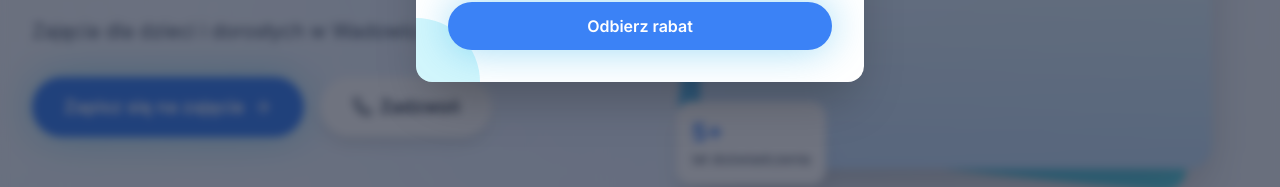
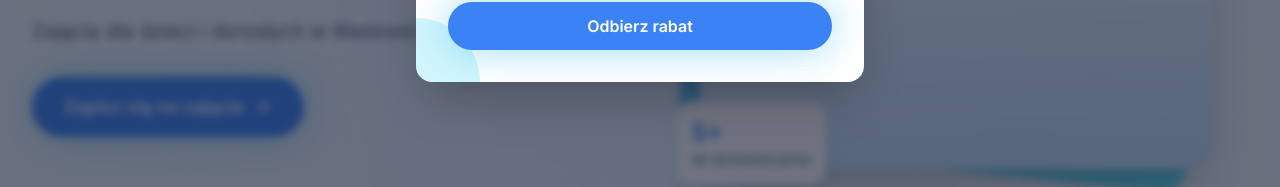
Before and after one commit to karwyss/multisport, a React (Vite) app: page / in a window 1280 px wide. Shown: the part 503-690 px from the top of the page. Built offline with nearby package versions, Linux system fonts and the light colour scheme.

Commit message:
Remove phone button in Hero

```diff
--- a/src/components/Hero.tsx
+++ b/src/components/Hero.tsx
@@ -1,5 +1,5 @@
 import { motion } from 'framer-motion';
-import { FiArrowRight, FiPhone } from 'react-icons/fi';
+import { FiArrowRight } from 'react-icons/fi';
 import { heroData, contactData } from '../data/content';
 
 export default function Hero() {
@@ -40,7 +40,7 @@ export default function Hero() {
               {heroData.subheadline}
             </p>
 
-            <div className="flex flex-col sm:flex-row gap-4 justify-center lg:justify-start">
+            <div className="flex justify-center lg:justify-start">
               <motion.a
                 href={`tel:${contactData.phone.replace(/\s/g, '')}`}
                 className="inline-flex items-center justify-center gap-2 bg-blue-500 hover:bg-blue-600 text-white px-8 py-4 rounded-full font-semibold text-lg transition-all neon-glow"
@@ -49,15 +49,6 @@ export default function Hero() {
               >
                 {heroData.cta}
                 <FiArrowRight className="w-5 h-5" />
-              </motion.a>
-              <motion.a
-                href={`tel:${contactData.phone.replace(/\s/g, '')}`}
-                className="inline-flex items-center justify-center gap-2 bg-white hover:bg-slate-50 text-slate-700 px-8 py-4 rounded-full font-semibold text-lg transition-all shadow-lg hover:shadow-xl"
-                whileHover={{ scale: 1.05 }}
-                whileTap={{ scale: 0.95 }}
-              >
-                <FiPhone className="w-5 h-5" />
-                Zadzwoń
               </motion.a>
             </div>
           </motion.div>
```
